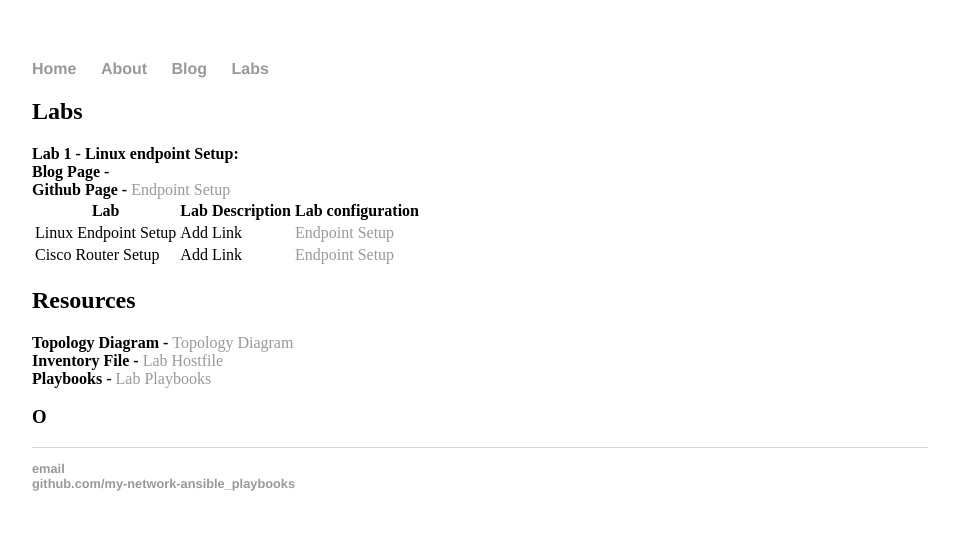
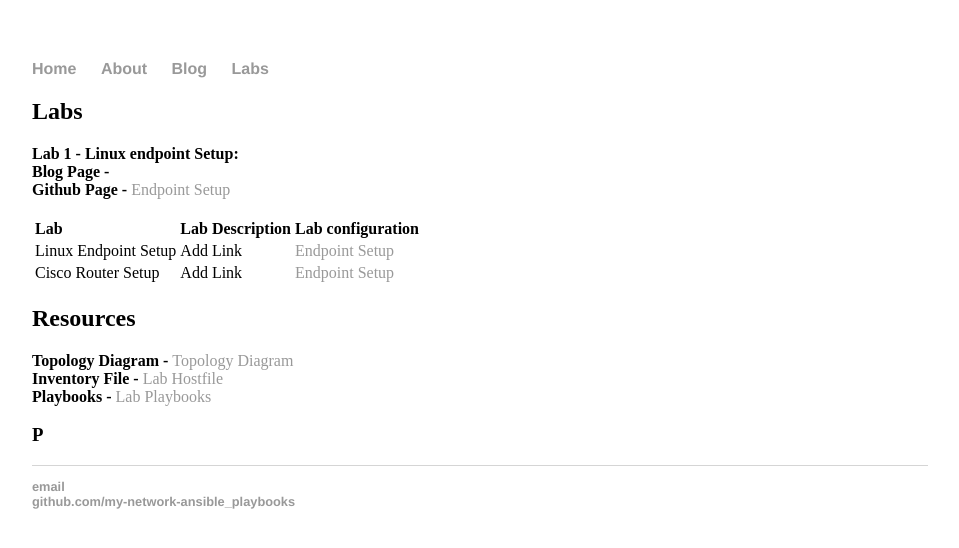
Before and after one commit to craigeowen/craigeowen.github.io, a Jekyll site: the page built from ansible/index.html, in a window 1280 px wide. Shown: the top 548 px of the page, without its empty margins (160-1119 px from the left). Built offline with Jekyll 4.4.1, drawn with Linux system fonts in a browser that asks for light colours.

Commit message:
Update index.html

```diff
--- a/ansible/index.html
+++ b/ansible/index.html
@@ -9,10 +9,12 @@ title: Ansible Resources
 <b>Blog Page - </b><!-- Add link here --><br>
 <b>Github Page - </b><a href="https://github.com/craigeowen/my-network-ansible_playbooks/blob/master/4.%20Linux_endpoint_setup.txt">Endpoint Setup</a><br>
 
+<br> <!-- Added line break -->
+
 <!-- Try a table format -->
 <table>
   <tr>
-    <th>Lab</th>
+    <th align="left">Lab</th> <!-- left justify -->
     <th>Lab Description</th>
     <th>Lab configuration</th>
   </tr>
@@ -39,4 +41,4 @@ title: Ansible Resources
 <b> Playbooks - </b>
 <a href="https://github.com/craigeowen/my-network-ansible_playbooks/tree/master/ansible_files/">Lab Playbooks</a><br>
 
-<h3> O </h3>
+<h3> P </h3>
```
